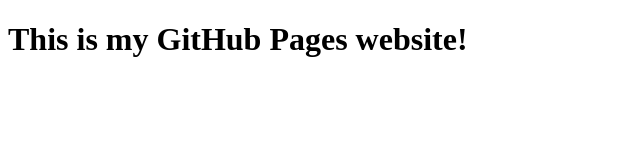
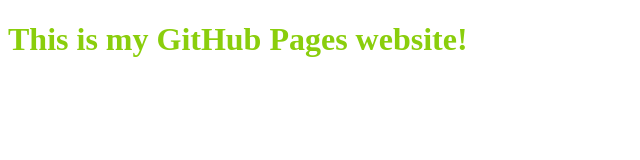
Before and after one commit to vp4t/vp4t.github.io, a plain HTML site: page index.html in a window 1280 px wide. Shown: the whole page, without its empty margins (0-640 px from the left). Drawn offline with Linux system fonts and the light colour scheme.

Commit message:
add color green

```diff
--- a/index.html
+++ b/index.html
@@ -4,6 +4,11 @@
         <title>
             My site!
         </title>
+        <style>
+            h1 {
+                color: rgb(138, 206, 12);
+            }
+        </style>
     </head>
     <body>
         <h1>This is my GitHub Pages website!</h1>
```
